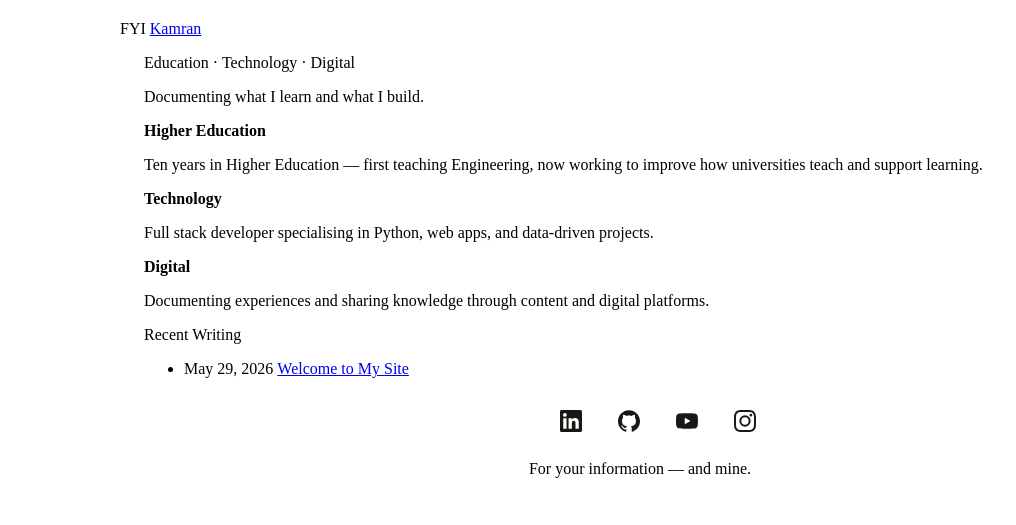
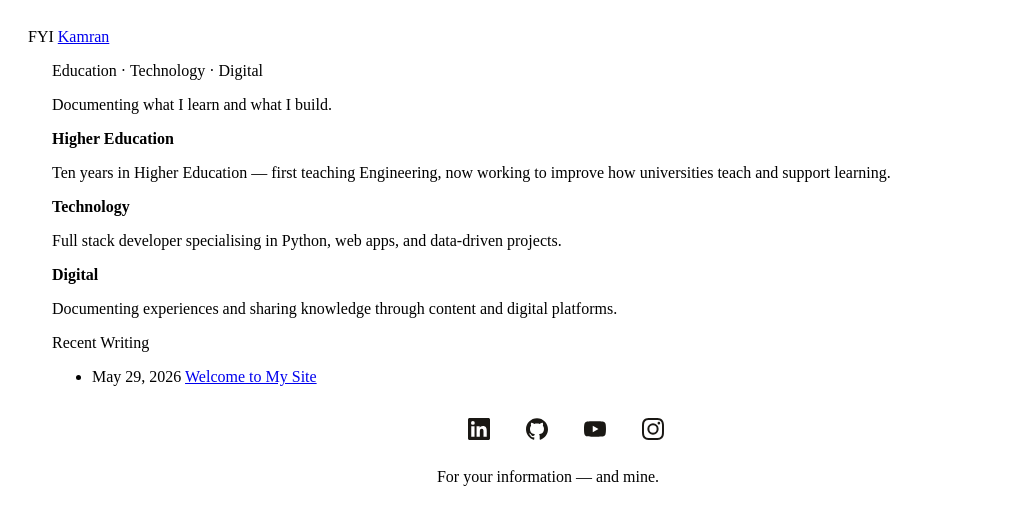
Before and after one commit to fyikamran/fyikamran.github.io, a Jekyll site: the page built from index.html, in a window 1280 px wide. Shown: the top 525 px of the page, without its empty margins (0-1016 px from the left). Built offline with Jekyll 4.4.1, drawn with Linux system fonts in a browser that asks for light colours.

Commit message:
Update styles.css

```diff
--- a/assets/css/styles.css
+++ b/assets/css/styles.css
@@ -21,13 +21,13 @@ p, span, a {
 html, body {
   width: 100%;
   max-width: 1080px;
-  margin:auto;
-  padding:0;
+  font-size:1em;
+  line-spacing:1.2em;
 }
 
 .site-container {
   width: 100%;
-  max-width: 1200px;
+  max-width: 1080px;
   margin: auto;
   padding: 20px;
 }
```
